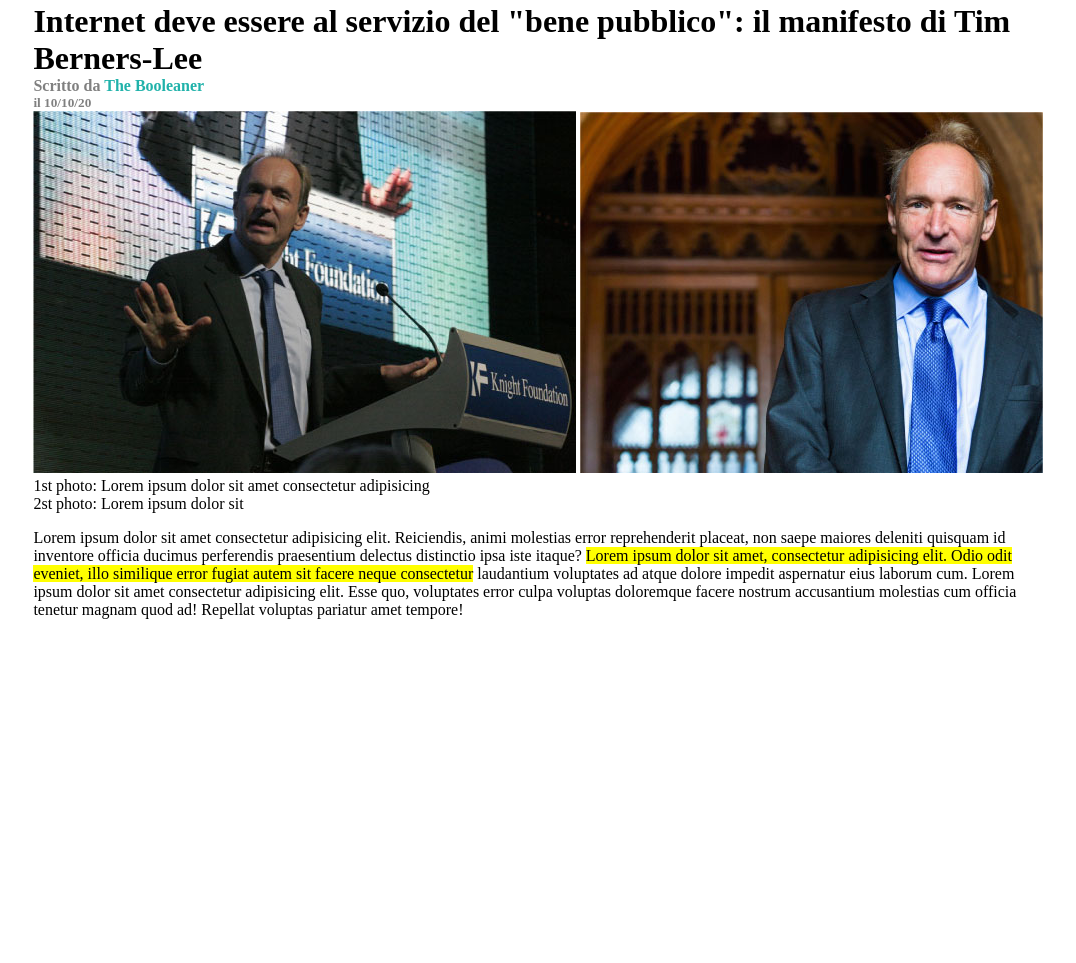
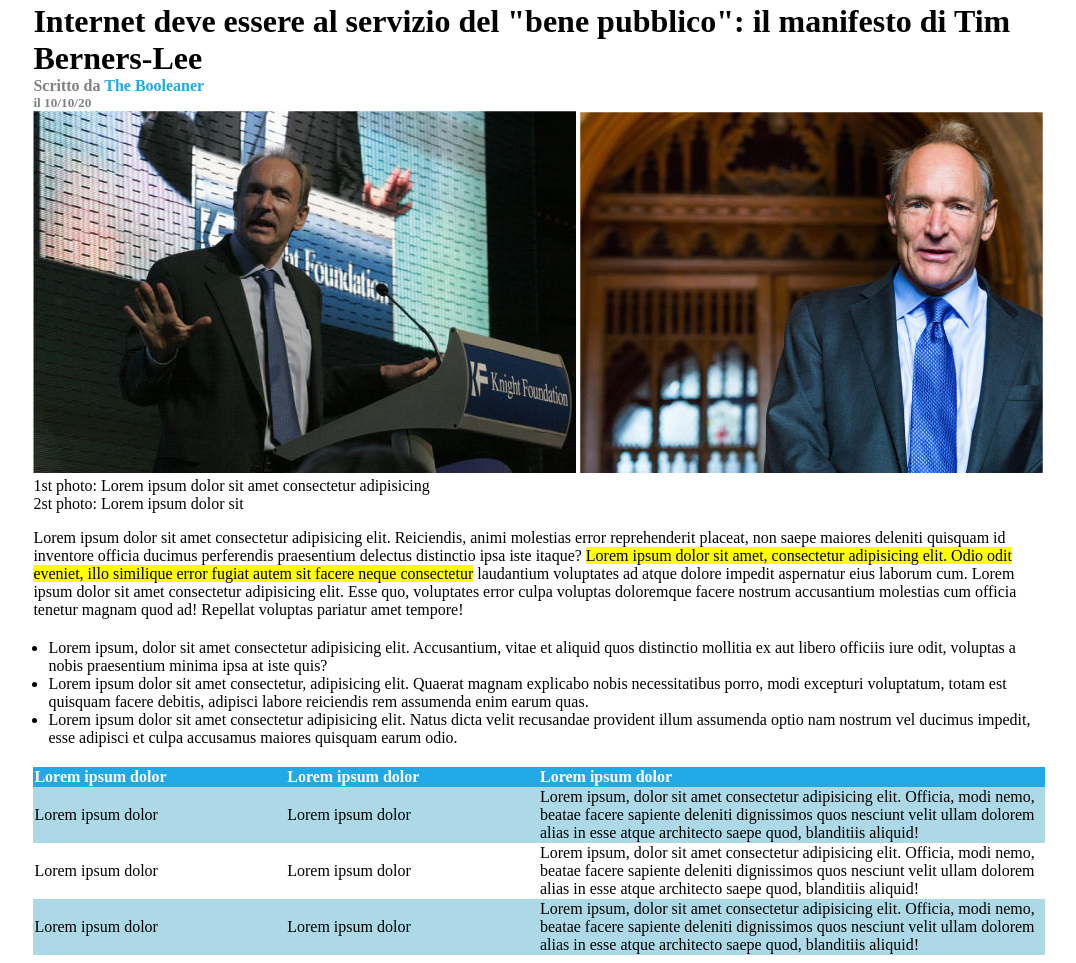
Before and after one commit to GioOli7/html-css-booleaner, a website: page index.html in a window 1280 px wide. Shown: the part 146-1109 px from the top of the page, without its empty margins (101-1177 px from the left). Before the commit the page ends 800 px from the top, so only its background shows below. Drawn offline with Linux system fonts and the light colour scheme.

Commit message:
table and fixes

```diff
--- a/css/style.css
+++ b/css/style.css
@@ -26,5 +26,29 @@ h4, h5 {
 }
 
 #autore {
-  color: lightseagreen;
+  color: #20a9e5;
 }
+
+ul {
+  padding-left: 15px;
+  margin: 20px 0;
+}
+
+table {
+  width: 100%;
+  border-collapse: collapse;
+}
+
+thead {
+  background-color: #20a9e5;
+  color: white;
+  text-align: left;
+}
+
+#col-width {
+  width: 50%;
+}
+
+.blue-row {
+  background-color: lightblue;
+}
--- a/index.html
+++ b/index.html
@@ -35,7 +35,46 @@
       <!-- testo -->
       <section>
         <p>Lorem ipsum dolor sit amet consectetur adipisicing elit. Reiciendis, animi molestias error reprehenderit placeat, non saepe maiores deleniti quisquam id inventore officia ducimus perferendis praesentium delectus distinctio ipsa iste itaque? <mark>Lorem ipsum dolor sit amet, consectetur adipisicing elit. Odio odit eveniet, illo similique error fugiat autem sit facere neque consectetur</mark> laudantium voluptates ad atque dolore impedit aspernatur eius laborum cum. Lorem ipsum dolor sit amet consectetur adipisicing elit. Esse quo, voluptates error culpa voluptas doloremque facere nostrum accusantium molestias cum officia tenetur magnam quod ad! Repellat voluptas pariatur amet tempore!</p>
-        </section>
+      </section>
+
+      <!-- lista -->
+      <section>
+        <ul>
+          <li>Lorem ipsum, dolor sit amet consectetur adipisicing elit. Accusantium, vitae et aliquid quos distinctio mollitia ex aut libero officiis iure odit, voluptas a nobis praesentium minima ipsa at iste quis?</li>
+          <li>Lorem ipsum dolor sit amet consectetur, adipisicing elit. Quaerat magnam explicabo nobis necessitatibus porro, modi excepturi voluptatum, totam est quisquam facere debitis, adipisci labore reiciendis rem assumenda enim earum quas.</li>
+          <li>Lorem ipsum dolor sit amet consectetur adipisicing elit. Natus dicta velit recusandae provident illum assumenda optio nam nostrum vel ducimus impedit, esse adipisci et culpa accusamus maiores quisquam earum odio.</li>
+        </ul>
+      </section>
+
+
+      <!-- tabella -->
+      <section>
+        <table>
+          <thead>
+            <th>Lorem ipsum dolor</th>
+            <th>Lorem ipsum dolor</th>
+            <th id="col-width">Lorem ipsum dolor</th>
+          </thead>
+          <tbody>
+            <tr class="blue-row">
+              <td>Lorem ipsum dolor</td>
+              <td>Lorem ipsum dolor</td>
+              <td>Lorem ipsum, dolor sit amet consectetur adipisicing elit. Officia, modi nemo, beatae facere sapiente deleniti dignissimos quos nesciunt velit ullam dolorem alias in esse atque architecto saepe quod, blanditiis aliquid!</td>
+            </tr>
+            <tr>
+              <td>Lorem ipsum dolor</td>
+              <td>Lorem ipsum dolor</td>
+              <td>Lorem ipsum, dolor sit amet consectetur adipisicing elit. Officia, modi nemo, beatae facere sapiente deleniti dignissimos quos nesciunt velit ullam dolorem alias in esse atque architecto saepe quod, blanditiis aliquid!</td>
+            </tr>
+            <tr class="blue-row">
+              <td>Lorem ipsum dolor</td>
+              <td>Lorem ipsum dolor</td>
+              <td>Lorem ipsum, dolor sit amet consectetur adipisicing elit. Officia, modi nemo, beatae facere sapiente deleniti dignissimos quos nesciunt velit ullam dolorem alias in esse atque architecto saepe quod, blanditiis aliquid!</td>
+            </tr>
+          </tbody>
+        </table>
+      </section>
+
     </main>
   </body>
 </html>
```
Also changed, not shown: .codesandbox/workspace.json (added).
